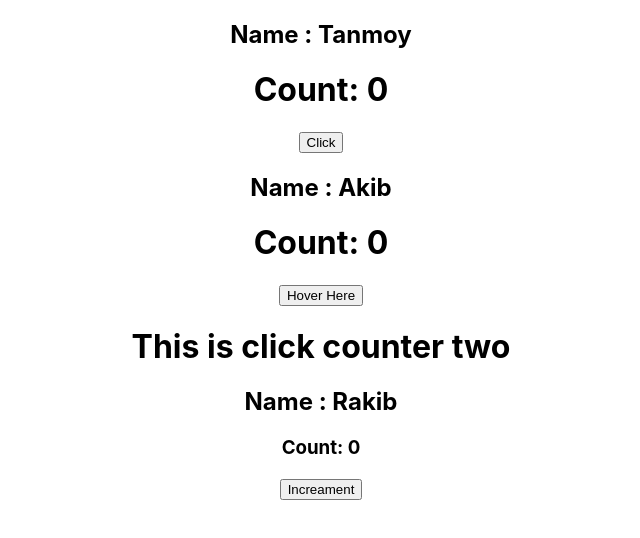
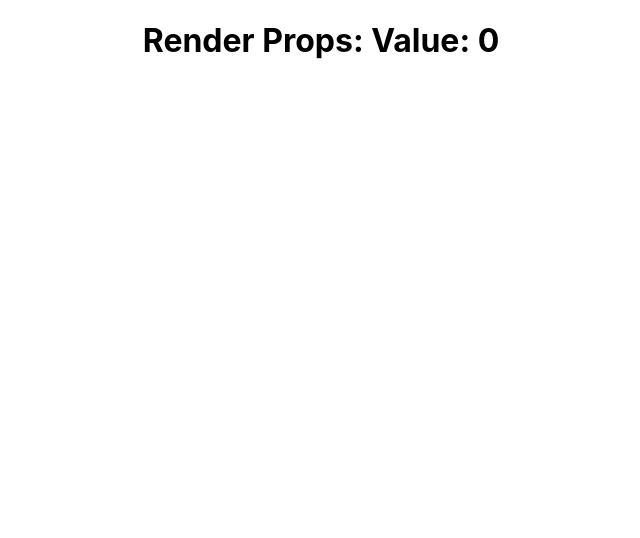
Before and after one commit to tnmy2426/first_react_app, a React (Create React App) app: page / in a window 1280 px wide. Shown: the top 538 px of the page, without its empty margins (319-959 px from the left). Built offline with nearby package versions, Linux system fonts and the light colour scheme.

Commit message:
Rendering Props- sending a arrow function as an argument and in a component

```diff
--- a/src/App.js
+++ b/src/App.js
@@ -1,9 +1,10 @@
 import React from 'react';
 // import logo from './logo.svg';
 import './App.css';
-import ClickCounter from './components/ClickCounter';
-import ClickCounterTwo from './components/ClickCounterTwo';
-import HoverCounter from './components/HoverCounter';
+import User from './components/User';
+// import ClickCounter from './components/ClickCounter';
+// import ClickCounterTwo from './components/ClickCounterTwo';
+// import HoverCounter from './components/HoverCounter';
 // import PortalDemo from './components/PortalDemo';
 // import ForwardRefA from './components/ForwardRefA';
 // import MemoA from './components/MemoA';
@@ -79,9 +80,10 @@ function App() {
       {/* <MemoA /> */}
       {/* <ForwardRefA /> */}
       {/* <PortalDemo /> */}
-      <ClickCounter name="Tanmoy" />
+      {/* <ClickCounter name="Tanmoy" />
       <HoverCounter name="Akib" />
-      <ClickCounterTwo name="Rakib" />
+      <ClickCounterTwo name="Rakib" /> */}
+      <User render={(isUser, value) => isUser ? "Welcome user" : `Value: ${value}`} />
     </div>
   );
 }
--- /dev/null
+++ b/src/components/User.js
@@ -0,0 +1,21 @@
+import React, { Component } from 'react'
+
+class User extends Component {
+    constructor(props) {
+        super(props)
+
+        this.state = {
+             value: 0
+        }
+    }
+
+    render() {
+        return (
+            <div>
+                <h1>Render Props: { this.props.render(false, this.state.value)}</h1>
+            </div>
+        )
+    }
+}
+
+export default User
```
